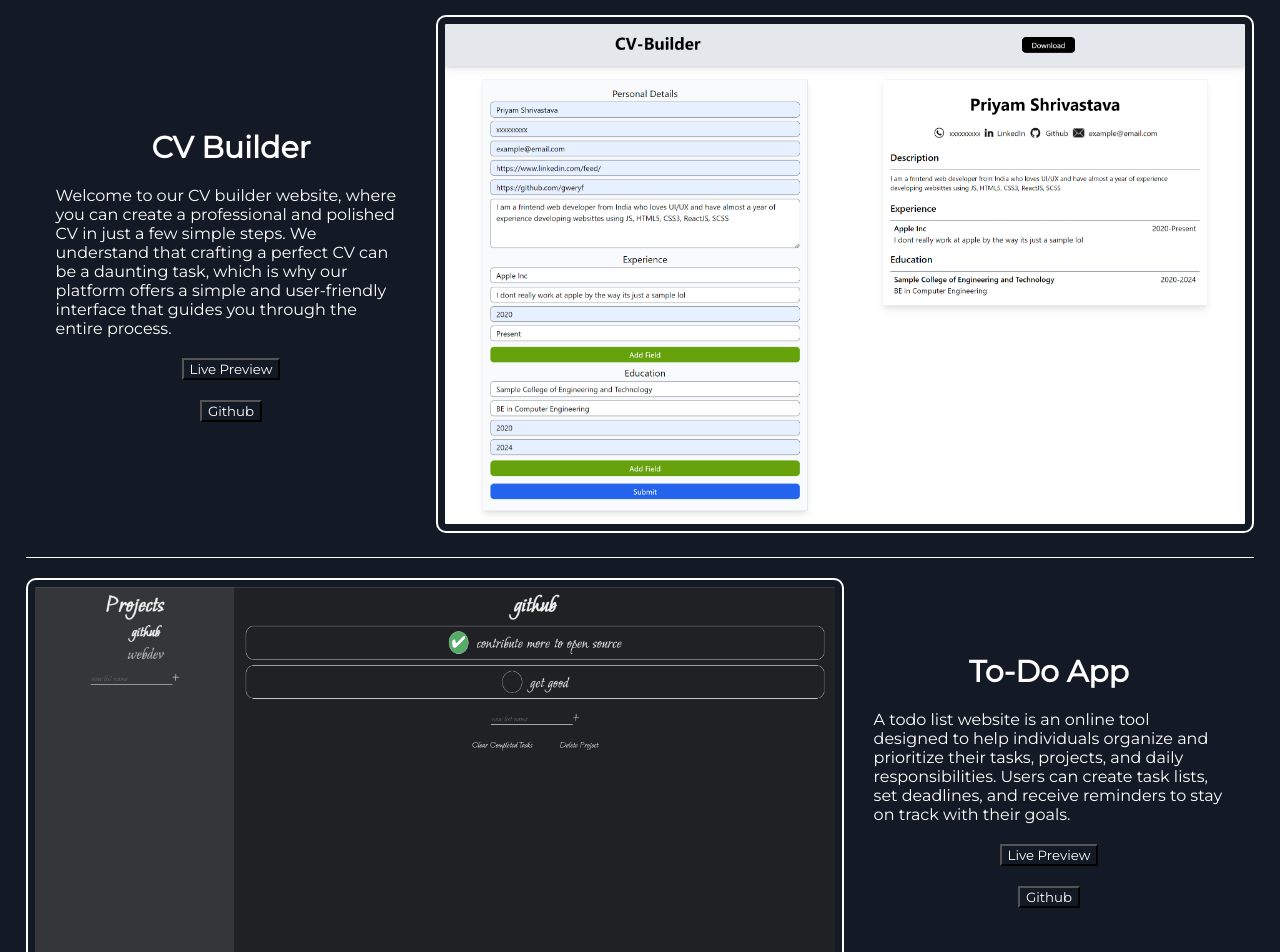
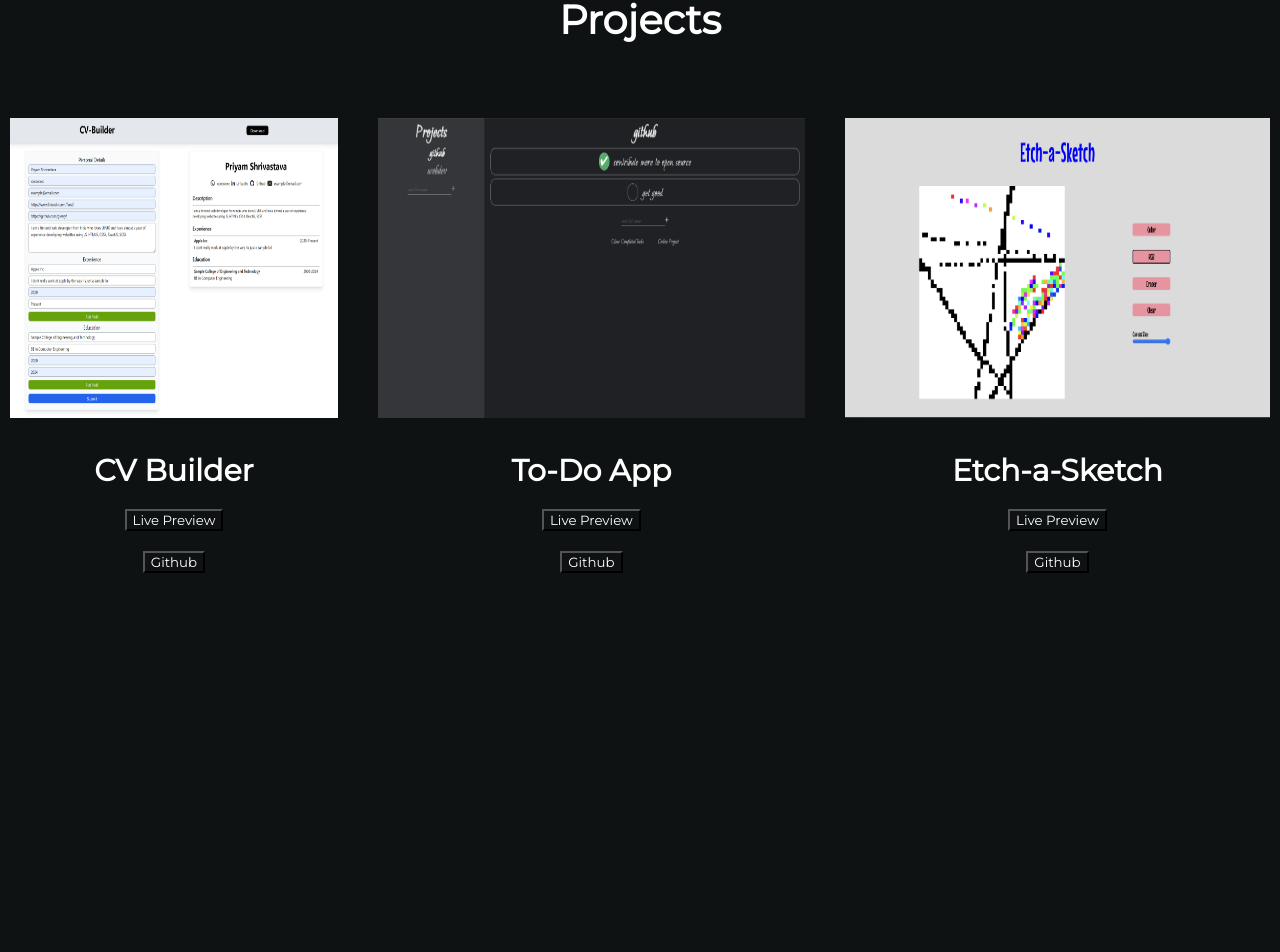
Before and after one commit to gweryf/portfolio, a React (Vite) app: page / in a window 1280 px wide. Shown: the part 1808-2760 px from the top of the page. After the commit the page ends 2450 px from the top, so only its background shows below. Built offline with nearby package versions, Linux system fonts and the light colour scheme.

Commit message:
changed background color and styling

```diff
--- a/src/components/project.jsx
+++ b/src/components/project.jsx
@@ -8,39 +8,41 @@ const Projects = ()=>{
         <>
             <p>Check out some of my</p>
             <h1>Projects</h1>
-            <div className="container skilltable">
+            <div className="container">
+                <div className="skilltable">
+
+                    <div className="projpic">
+                        <img src={cv} alt="screenshoit of the project cv-builder" />
+                    </div>
                     <div className="details">
                         <h2>CV Builder</h2>
-                    <p>Welcome to our CV builder website, where you can create a professional and polished CV in just a few simple steps. We understand that crafting a perfect CV can be a daunting task, which is why our platform offers a simple and user-friendly interface that guides you through the entire process.</p>
                         <button><a href="https://cv-builder-lac.vercel.app/">Live Preview</a></button>
                         <button><a href="https://github.com/gweryf/cv-builder">Github</a></button>
                     </div>
-                <div className="projpic">
-                    <img src={cv} alt="screenshoit of the project cv-builder" />
                 </div>
-            </div>
-            <div className="container skilltable">
+                <div className="skilltable">
                     <div className="projpic">
                         <img src={todo} alt="screenshoit of the project cv-builder" />
                     </div>
                     <div className="details">
                         <h2>To-Do App</h2>
-                    <p>A todo list website is an online tool designed to help individuals organize and prioritize their tasks, projects, and daily responsibilities. Users can create task lists, set deadlines, and receive reminders to stay on track with their goals.</p>
                         <button><a href="https://gweryf.github.io/to-do-app/">Live Preview</a></button>
                         <button><a href="https://github.com/gweryf/to-do-app">Github</a></button>
                     </div>
                 </div>
-            <div className="container skilltable">
+                <div className="skilltable">
+
+                    <div className="projpic">
+                        <img src={etch} alt="screenshoit of the project cv-builder" />
+                    </div>
                     <div className="details">
                         <h2>Etch-a-Sketch</h2>
-                    <p>The Etch-a-Sketch website is a fun and interactive online version of the classic toy that lets users draw and erase pictures with a simple knob control. The website is built using HTML, CSS, and JavaScript, and features a responsive design that works well on desktop</p>
                         <button><a href="https://gweryf.github.io/etch-a-sketch/">Live Preview</a></button>
                         <button><a href="https://github.com/gweryf/etch-a-sketch">Github</a></button>
                     </div>
-                <div className="projpic">
-                    <img src={etch} alt="screenshoit of the project cv-builder" />
                 </div>
             </div>
+            <div className="container1"></div>
         </>
     )
 }
--- a/src/styles/App.scss
+++ b/src/styles/App.scss
@@ -1,16 +1,24 @@
 
 .firstcard{
+    background-image: url(../assets/jelly.png);
+    background-position: center center;
+    background-size: 60%;
+    background-blend-mode:hard-light;
+    background-repeat: no-repeat;
     div{
         text-align: center;
     }
 
     .content{
+        background-color: transparent;
         h1{
             font-weight: bold;
             font-size: 50px;
+            background-color: transparent;
         }
         p{
             font-size: 30px;
+            background-color: transparent;
         }
     }
 }
--- a/src/styles/index.scss
+++ b/src/styles/index.scss
@@ -1,5 +1,5 @@
 @import url('https://fonts.googleapis.com/css2?family=Montserrat&display=swap');
-$background-color: #141A25;
+$background-color: #0E1212;
 $text-color:#FFFFFF;
 $link-color:#66c4d7;
 *{
--- a/src/styles/project.scss
+++ b/src/styles/project.scss
@@ -1,16 +1,13 @@
 @import "index";
 .container{
-    display: grid;
-    grid-template-columns: 1fr 1fr;
-    img{
-        width: 800px;
-        border-radius: 10px;
-    }
-    border-top: 1px solid $text-color;
-    margin-left: 2%;
-    margin-right: 2%;
-    padding-top:20px;
-    margin-top:20px;
+    display: flex;
+    margin-right: auto;
+    margin-left: auto;
+    position: relative;
+    justify-content: center;
+    align-items: baseline;
+    gap: 20px;
+    height: 50vh;
 }
 .details{
     display: flex;
@@ -24,11 +21,18 @@
         font-size: 30px;
     }
 }
-img{
-    border: 2px solid $text-color;
-    padding: 7px;
+
+.projpic{
+    img{
+        width: 100%;
+        height: 300px;
+    }
 }
 a{
     text-decoration: none;
     color: inherit;
 }
+
+.skilltable{
+    padding: 10px;
+}
```
Also changed, not shown: src/assets/jelly.png (added). Lines whose indentation alone changed are shown as unchanged.
